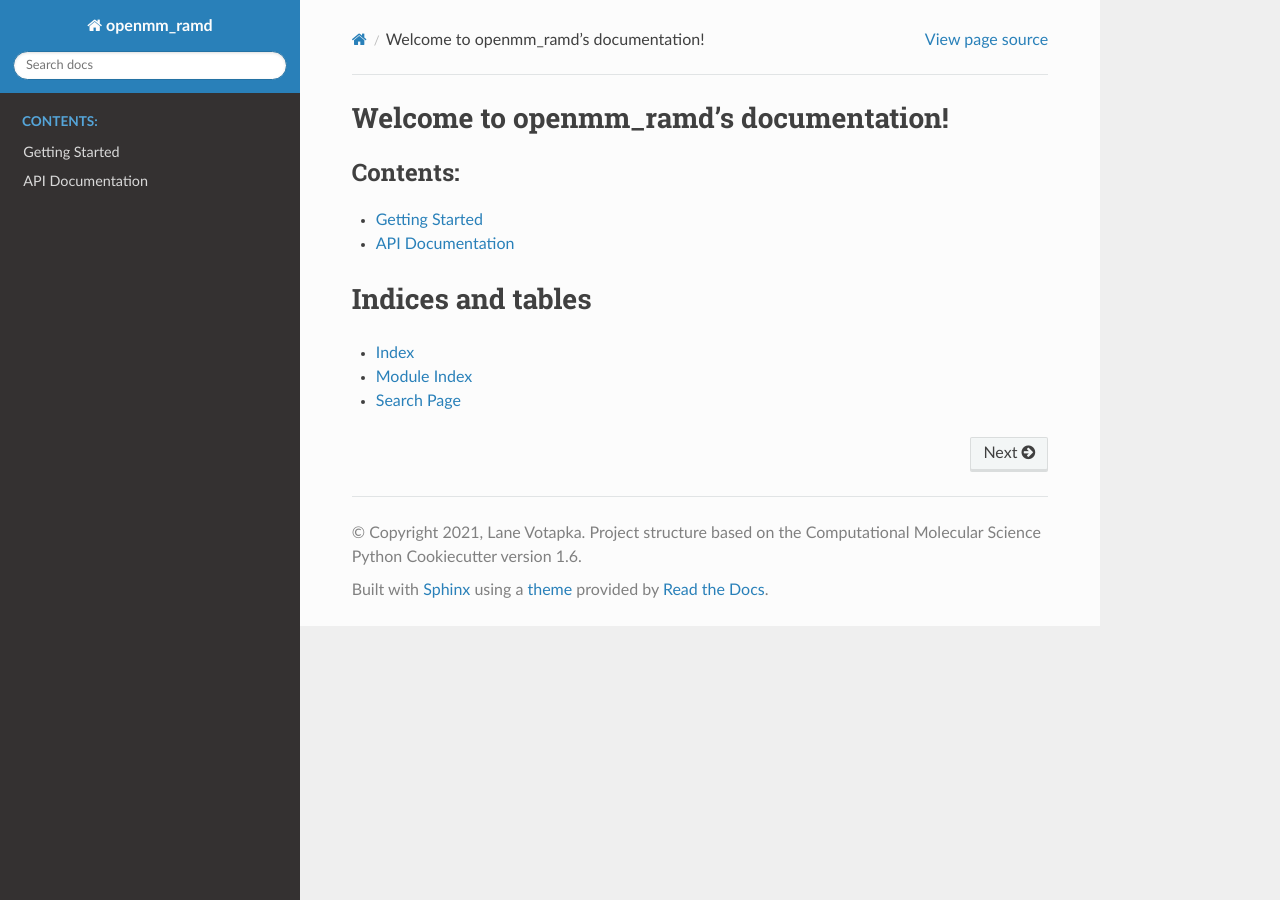
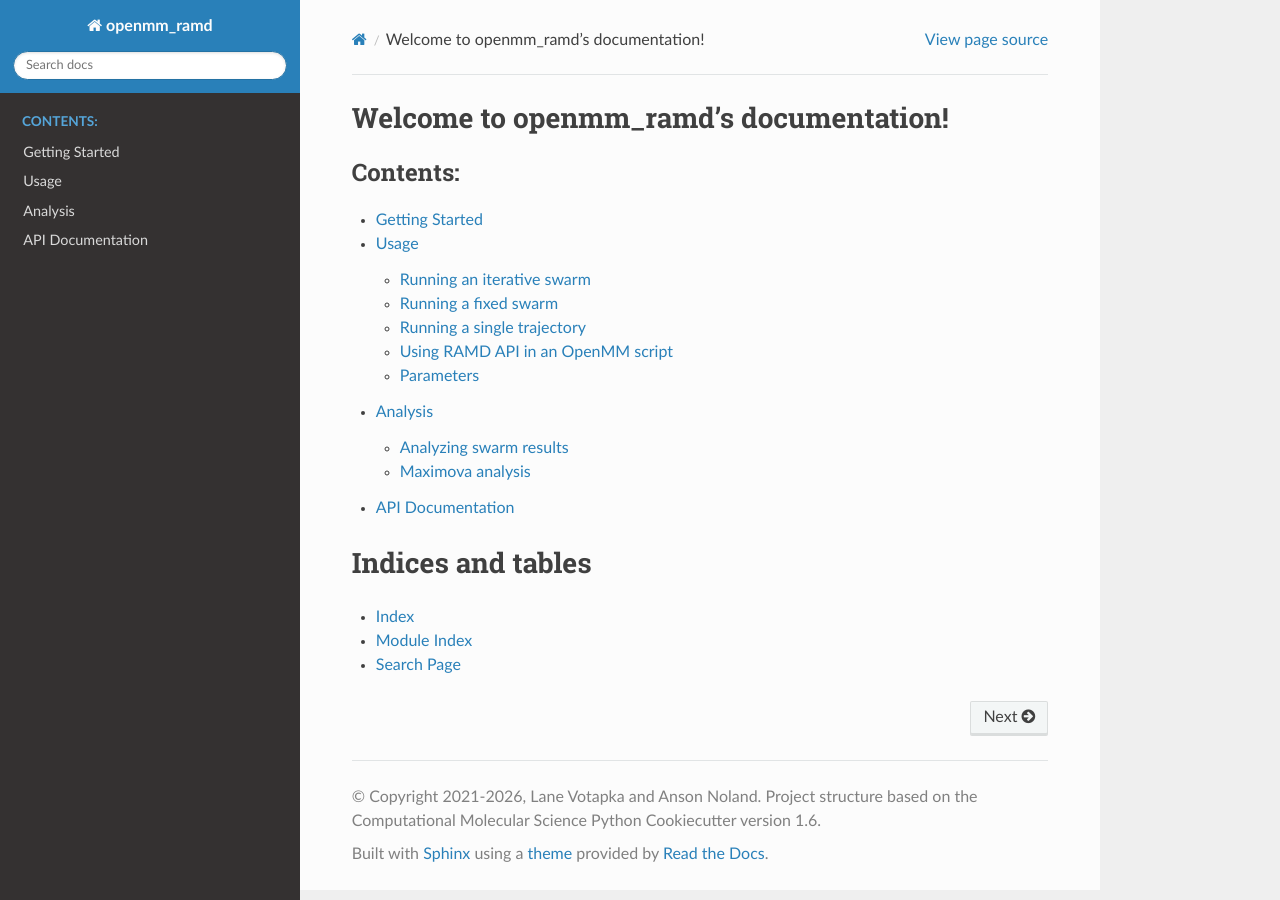
Before and after one commit to seekrcentral/openmm_ramd, a Sphinx documentation site: the page built from docs/index.rst, in a window 1280 px wide. Built offline with Sphinx 7.4.7 and the Read the Docs theme 3.1.0, drawn with Linux system fonts in a browser that asks for light colours.

```diff
--- /dev/null
+++ b/docs/analyze.rst
@@ -0,0 +1,8 @@
+Analysis
+========
+
+Analyzing swarm results
+-----------------------
+
+Maximova analysis
+-----------------
--- a/docs/api.rst
+++ b/docs/api.rst
@@ -4,4 +4,6 @@ API Documentation
 .. autosummary::
    :toctree: autosummary
 
-   openmm_ramd.canvas
+   openmm_ramd.openmm_ramd
+   openmm_ramd.integrator
+   openmm_ramd.helper
--- a/docs/conf.py
+++ b/docs/conf.py
@@ -23,9 +23,9 @@ import openmm_ramd
 # -- Project information -----------------------------------------------------
 
 project = 'openmm_ramd'
-copyright = ("2021, Lane Votapka. Project structure based on the "
+copyright = ("2021-2026, Lane Votapka and Anson Noland. Project structure based on the "
              "Computational Molecular Science Python Cookiecutter version 1.6")
-author = 'Lane Votapka'
+author = 'Lane Votapka and Anson Noland'
 
 # The short X.Y version
 version = ''
@@ -74,7 +74,7 @@ master_doc = 'index'
 #
 # This is also used if you do content translation via gettext catalogs.
 # Usually you set "language" from the command line for these cases.
-language = None
+language = 'en'
 
 # List of patterns, relative to source directory, that match files and
 # directories to ignore when looking for source files.
--- a/docs/index.rst
+++ b/docs/index.rst
@@ -11,6 +11,8 @@ Welcome to openmm_ramd's documentation!
    :caption: Contents:
 
    getting_started
+   run
+   analyze
    api
 
 
--- /dev/null
+++ b/docs/run.rst
@@ -0,0 +1,21 @@
+Usage
+=====
+
+Running an iterative swarm
+--------------------------
+
+Running a fixed swarm
+---------------------
+
+Running a single trajectory
+---------------------------
+
+From a python script
+
+From the CLI
+
+Using RAMD API in an OpenMM script
+----------------------------------
+
+Parameters
+----------
```
Also changed, not shown: README.md (+90 -15 lines), docs/autosummary/openmm_ramd.helper.rst (added, +29 -0 lines), docs/autosummary/openmm_ramd.integrator.rst (added, +16 -0 lines), docs/autosummary/openmm_ramd.openmm_ramd.rst (added, +11 -0 lines), docs/requirements.yaml (+5 -7 lines), readthedocs.yml (+6 -2 lines).
